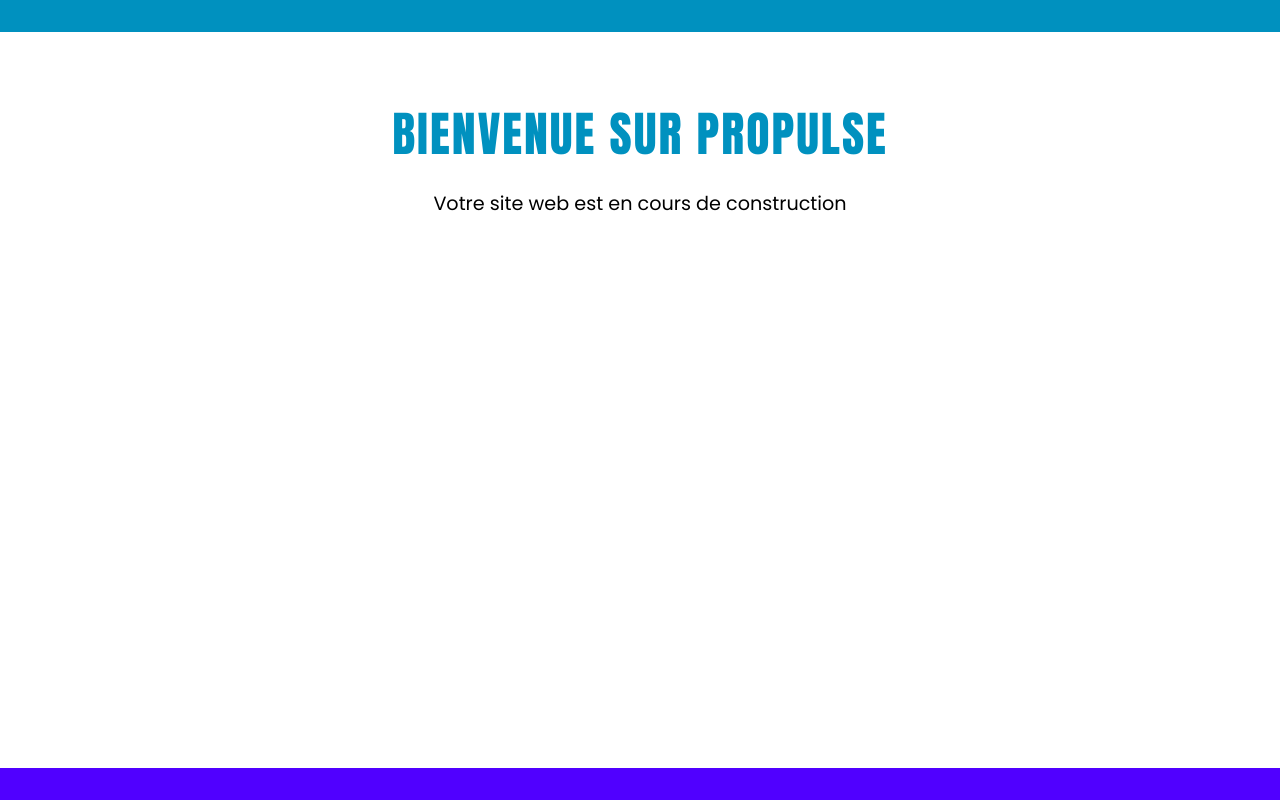
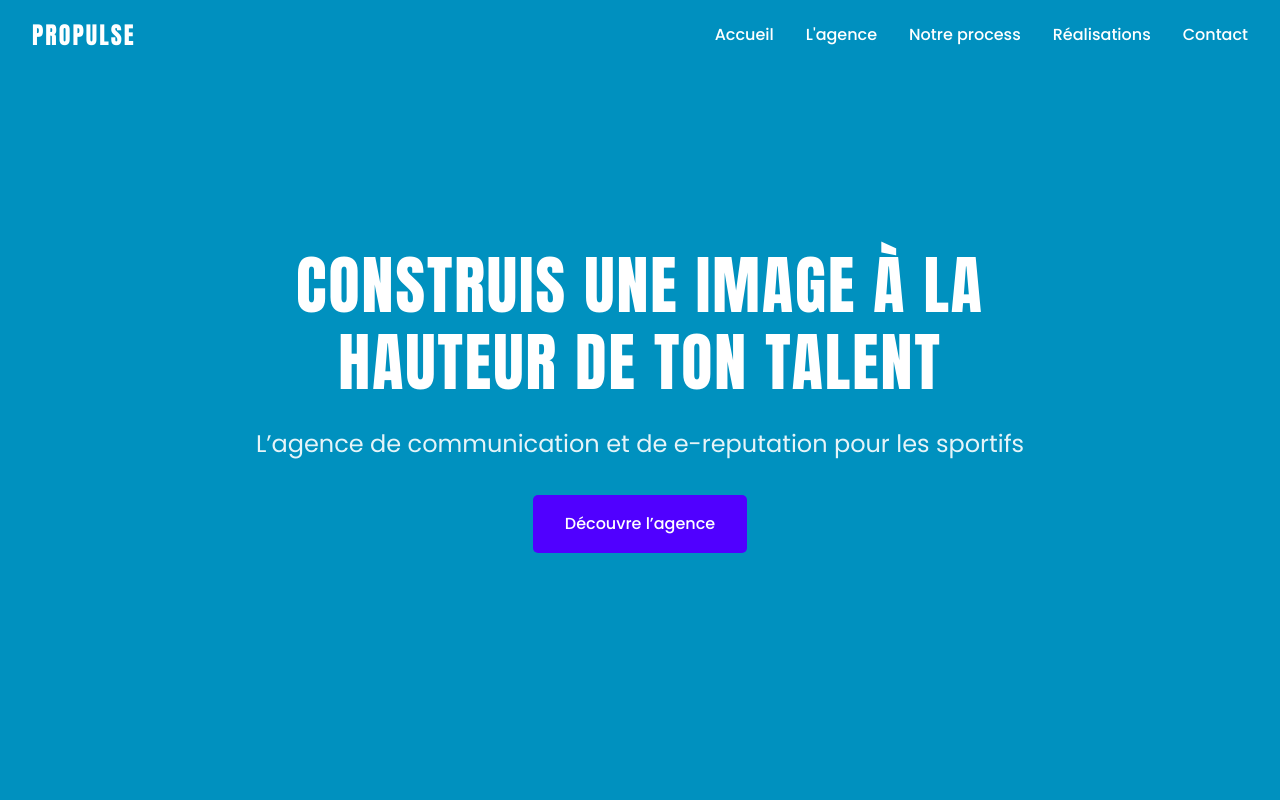
Before and after one commit to LumyaZ/propulse-site, a React (Create React App) app: page / in a window 1280 px wide. Built offline with nearby package versions, Linux system fonts and the light colour scheme.

Commit message:
feat: Update menu navigation with 5 sections - Accueil, L'agence, Notre process, Réalisations, Contact

```diff
--- a/src/App.jsx
+++ b/src/App.jsx
@@ -1,25 +1,22 @@
 import React from 'react';
 import { BrowserRouter as Router, Routes, Route } from 'react-router-dom';
-import Home from './pages/Home';
+import Menu from './components/Menu/Menu';
 import './styles/main.scss';
 
 function App() {
   return (
     <Router>
       <div className="app">
-        <header className="app-header">
-          <nav>
-            {/* Navigation à implémenter */}
-          </nav>
-        </header>
+        <Menu />
         <main>
-          <Routes>
-            <Route path="/" element={<Home />} />
-          </Routes>
+          <section id="accueil" className="hero">
+            <div className="hero__content">
+              <h1 className="hero__title">Construis une image à la hauteur de ton talent </h1>
+              <p className="hero__subtitle">L’agence de communication et de e-reputation pour les sportifs </p>
+              <a href="#contact" className="hero__cta">Découvre l’agence </a>
+            </div>
+          </section>
         </main>
-        <footer>
-          {/* Footer à implémenter */}
-        </footer>
       </div>
     </Router>
   );
--- /dev/null
+++ b/src/components/Menu/Menu.jsx
@@ -0,0 +1,38 @@
+import React, { useState } from 'react';
+import './Menu.scss';
+
+const Menu = () => {
+  const [isOpen, setIsOpen] = useState(false);
+
+  const toggleMenu = () => {
+    setIsOpen(!isOpen);
+  };
+
+  return (
+    <nav className="menu">
+      <div className="menu__logo">
+        <a href="/">PROPULSE</a>
+      </div>
+
+      <button
+        className={`menu__toggle ${isOpen ? 'open' : ''}`}
+        onClick={toggleMenu}
+        aria-label="Toggle menu"
+      >
+        <span></span>
+        <span></span>
+        <span></span>
+      </button>
+
+      <ul className={`menu__items ${isOpen ? 'open' : ''}`}>
+        <li><a href="#accueil">Accueil</a></li>
+        <li><a href="#agence">L'agence</a></li>
+        <li><a href="#process">Notre process</a></li>
+        <li><a href="#realisations">Réalisations</a></li>
+        <li><a href="#contact">Contact</a></li>
+      </ul>
+    </nav>
+  );
+};
+
+export default Menu;
--- /dev/null
+++ b/src/components/Menu/Menu.scss
@@ -0,0 +1,112 @@
+@import '../../styles/variables';
+
+.menu {
+  display: flex;
+  justify-content: space-between;
+  align-items: center;
+  padding: 1rem 2rem;
+  position: fixed;
+  top: 0;
+  left: 0;
+  right: 0;
+  z-index: 1000;
+  background-color: rgba($primary-color, 0.95);
+  backdrop-filter: blur(10px);
+
+  &__logo {
+    a {
+      color: white;
+      text-decoration: none;
+      font-family: $font-primary;
+      font-size: 1.5rem;
+      font-weight: bold;
+      letter-spacing: 2px;
+    }
+  }
+
+  &__toggle {
+    display: none;
+    background: none;
+    border: none;
+    cursor: pointer;
+    padding: 0.5rem;
+    z-index: 1001;
+
+    span {
+      display: block;
+      width: 25px;
+      height: 3px;
+      background-color: white;
+      margin: 5px 0;
+      transition: all 0.3s ease;
+    }
+
+    &.open {
+      span {
+        &:first-child {
+          transform: rotate(45deg) translate(5px, 5px);
+        }
+        &:nth-child(2) {
+          opacity: 0;
+        }
+        &:last-child {
+          transform: rotate(-45deg) translate(7px, -7px);
+        }
+      }
+    }
+  }
+
+  &__items {
+    display: flex;
+    list-style: none;
+    margin: 0;
+    padding: 0;
+    gap: 2rem;
+
+    li {
+      a {
+        color: white;
+        text-decoration: none;
+        font-family: $font-secondary;
+        font-weight: 500;
+        font-size: 1rem;
+        transition: color 0.3s ease;
+
+        &:hover {
+          color: rgba(white, 0.8);
+        }
+      }
+    }
+  }
+}
+
+// Media queries pour le responsive
+@media (max-width: 768px) {
+  .menu {
+    &__toggle {
+      display: block;
+    }
+
+    &__items {
+      position: fixed;
+      top: 0;
+      right: -100%;
+      height: 100vh;
+      width: 100%;
+      background-color: $primary-color;
+      flex-direction: column;
+      justify-content: center;
+      align-items: center;
+      transition: right 0.3s ease;
+      padding: 2rem;
+
+      &.open {
+        right: 0;
+      }
+
+      li {
+        margin: 1rem 0;
+      }
+    }
+  }
+}
--- /dev/null
+++ b/src/styles/_variables.scss
@@ -0,0 +1,18 @@
+// Colors
+$primary-color: #0091BF;
+$secondary-color: #5000FF;
+$black-color: #000000;
+$background-color: #ffffff;
+$text-color: $black-color;
+
+// Fonts
+$font-primary: 'MORTEND', 'Impact', 'Arial Black', sans-serif;
+$font-secondary: 'Poppins', sans-serif;
+
+// Breakpoints
+$mobile: 768px;
+$tablet: 1024px;
+$desktop: 1440px;
+
+// Transitions
+$transition-default: all 0.3s ease;
--- a/src/styles/main.scss
+++ b/src/styles/main.scss
@@ -1,4 +1,5 @@
-// Import des polices
+// Import des variables et polices
+@import './variables';
 @import './fonts';
 
 // Variables
@@ -18,11 +19,16 @@
   box-sizing: border-box;
 }
 
+html {
+  scroll-behavior: smooth;
+}
+
 body {
   font-family: $font-secondary;
   line-height: 1.6;
   color: $text-color;
   background-color: $background-color;
+  overflow-x: hidden;
 }
 
 .app {
@@ -39,8 +45,7 @@
 }
 
 main {
-  flex: 1;
-  padding: 2rem;
+  width: 100%;
 }
 
 footer {
@@ -73,3 +78,67 @@
     margin: 0 auto;
   }
 }
+
+// Section Héro
+.hero {
+  min-height: 100vh;
+  display: flex;
+  align-items: center;
+  justify-content: center;
+  background-color: $primary-color;
+  color: white;
+  padding: 0 2rem;
+  position: relative;
+  overflow: hidden;
+
+  &__content {
+    text-align: center;
+    max-width: 800px;
+    z-index: 1;
+  }
+
+  &__title {
+    font-family: $font-primary;
+    font-size: 4rem;
+    margin-bottom: 1.5rem;
+    text-transform: uppercase;
+    letter-spacing: 2px;
+    line-height: 1.2;
+  }
+
+  &__subtitle {
+    font-family: $font-secondary;
+    font-size: 1.5rem;
+    margin-bottom: 2rem;
+    opacity: 0.9;
+  }
+
+  &__cta {
+    display: inline-block;
+    padding: 1rem 2rem;
+    background-color: $secondary-color;
+    color: white;
+    text-decoration: none;
+    border-radius: 5px;
+    font-weight: 500;
+    transition: $transition-default;
+
+    &:hover {
+      transform: translateY(-3px);
+      box-shadow: 0 5px 15px rgba($secondary-color, 0.3);
+    }
+  }
+}
+
+// Media queries
+@media (max-width: $mobile) {
+  .hero {
+    &__title {
+      font-size: 2.5rem;
+    }
+
+    &__subtitle {
+      font-size: 1.2rem;
+    }
+  }
+}
```
